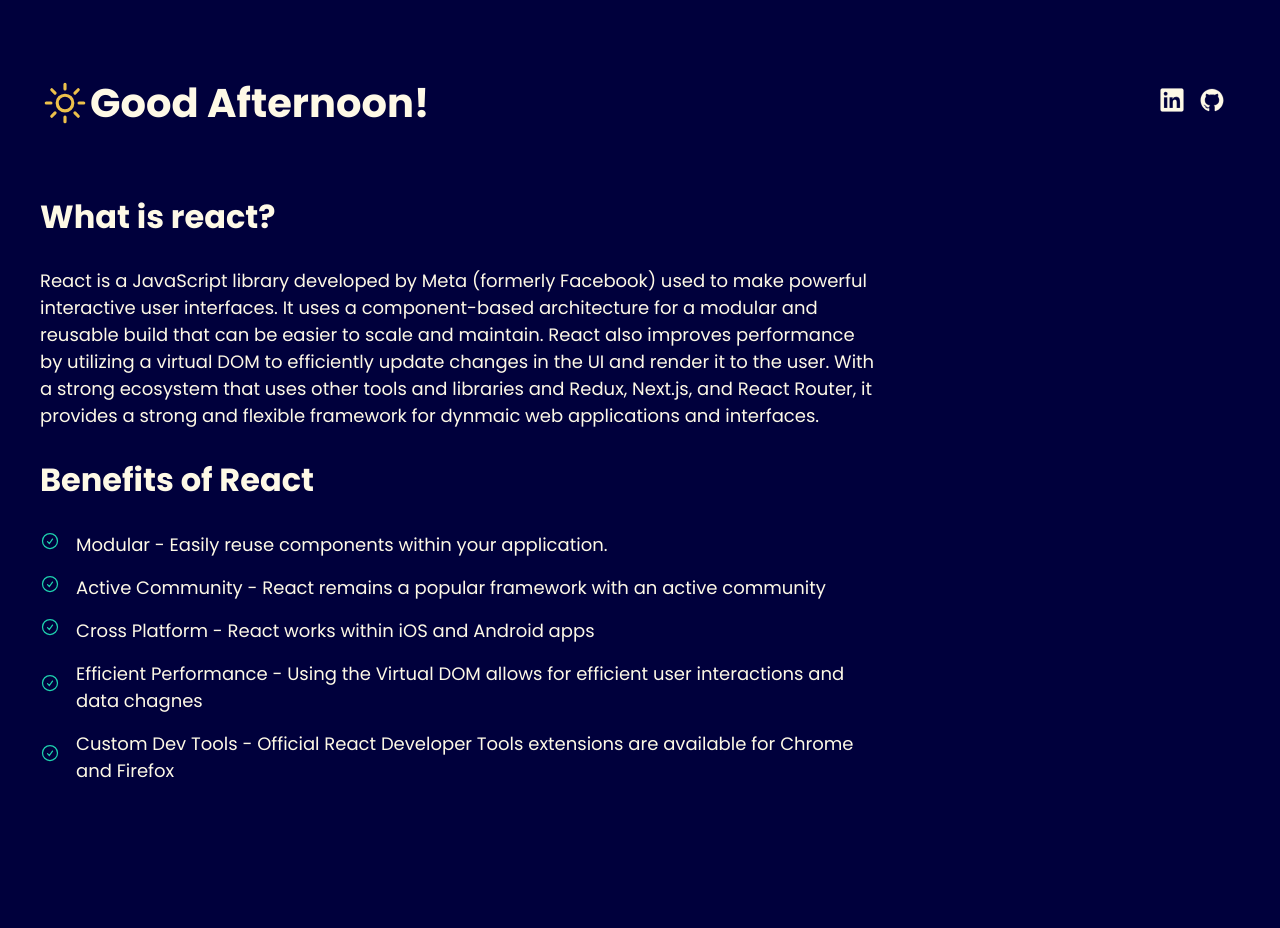
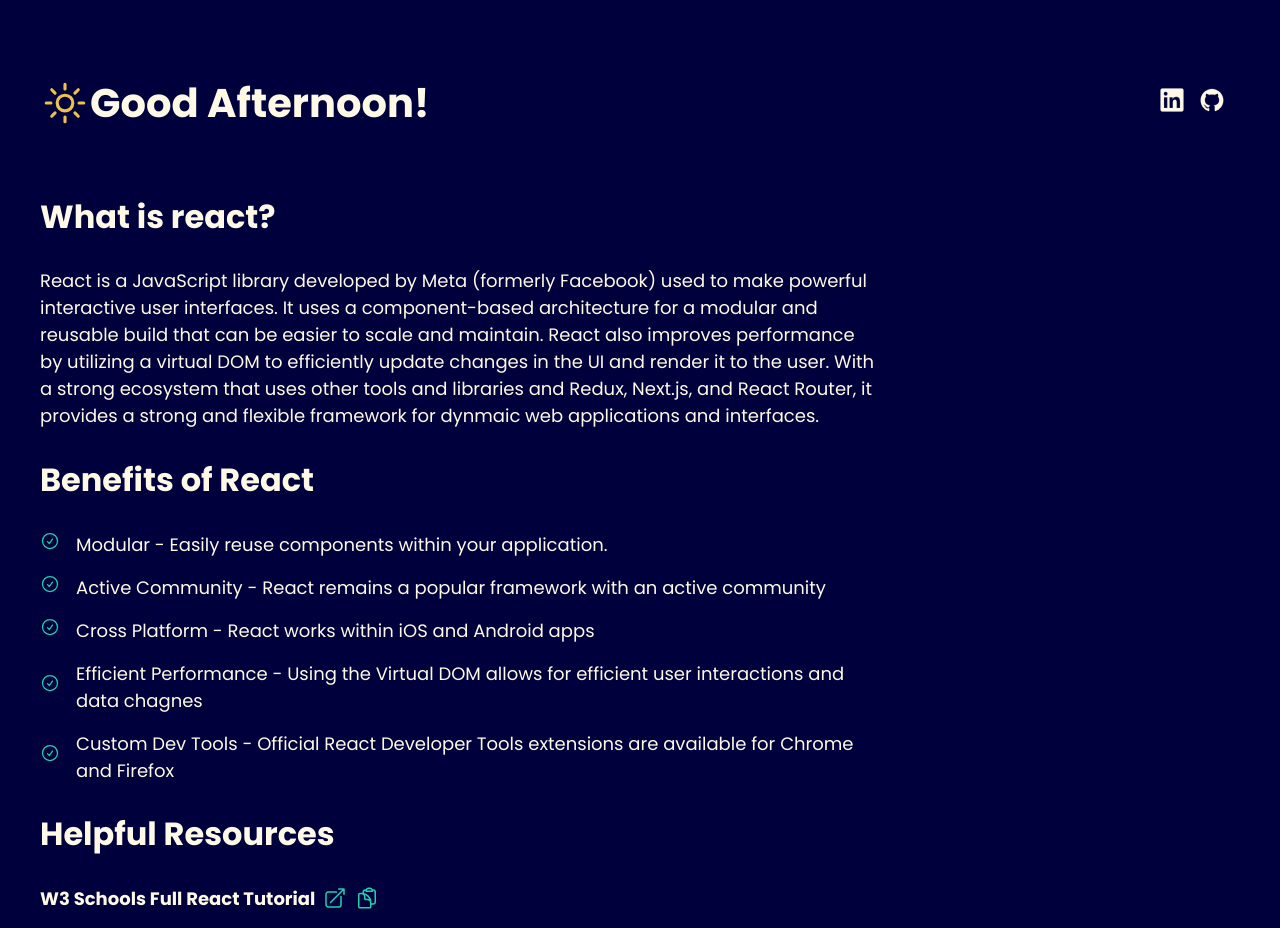
Before and after one commit to allisonabinger/atlas-react-and-jsx, a React (Vite) app: page / in a window 1280 px wide. Shown: the top 928 px of the page. Before the commit the page ends 824 px from the top, so only its background shows below. Built offline with nearby package versions, Linux system fonts and the light colour scheme.

Commit message:
A - 08/27 11:47 AM - Copy and Open link are functional, Helpful Resources section is complete and working properly and linter checked

```diff
--- a/src/App.jsx
+++ b/src/App.jsx
@@ -1,6 +1,6 @@
 import Header from "./components/Header";
 import Section from "./components/Section";
-
+import HelpfulResource from "./components/HelpfulResource";
 
 function App() {
     return (
@@ -21,6 +21,11 @@ function App() {
                 <li>Custom Dev Tools - Official React Developer Tools extensions are available for Chrome and Firefox</li>
             </ul>
           </Section>
+          <Section title="Helpful Resources">
+            <HelpfulResource label="W3 Schools Full React Tutorial" link="https://www.w3schools.com/REACT/default.asp"/>
+            <HelpfulResource label="BroCode on Youtube - React Tutorial Playlist" link="https://www.youtube.com/playlist?list=PLZPZq0r_RZOMQArzyI32mVndGBZ3D99XQ"/>
+            <HelpfulResource label="Creating a React Project with Vite" link="https://vitejs.dev/guide/"/>
+          </Section>
         </div>
       );
 }
--- a/src/components/CopyLink.jsx
+++ b/src/components/CopyLink.jsx
@@ -1,9 +1,10 @@
 import copy from "../assets/copy.svg"
 
-function CopyLink(link) {
+function CopyLink(props) {
 
     function copyURL() {
-        navigator.clipboard.writeText(link)
+        navigator.clipboard.writeText(props.link)
+        // console.log(props.link)
     }
 
     return (
--- /dev/null
+++ b/src/components/HelpfulResource.jsx
@@ -0,0 +1,18 @@
+import OpenLink from "./OpenLink";
+import CopyLink from "./CopyLink";
+
+function HelpfulResource(props) {
+
+    // console.log(props.label);
+    // console.log(props.link);
+
+  return (
+    <div className="helpful-resource">
+      {props.label}
+      <OpenLink link={props.link} />
+      <CopyLink link={props.link} />
+    </div>
+  );
+}
+
+export default HelpfulResource;
--- a/src/components/OpenLink.jsx
+++ b/src/components/OpenLink.jsx
@@ -1,8 +1,8 @@
 import open from "../assets/open.svg"
 
-function OpenLink(link) {
+function OpenLink(props) {
     return (
-        <a href={link} target="_blank"><img src={open}/></a>
+        <a href={props.link} target="_blank"><img src={open}/></a>
     )
 }
 
```
